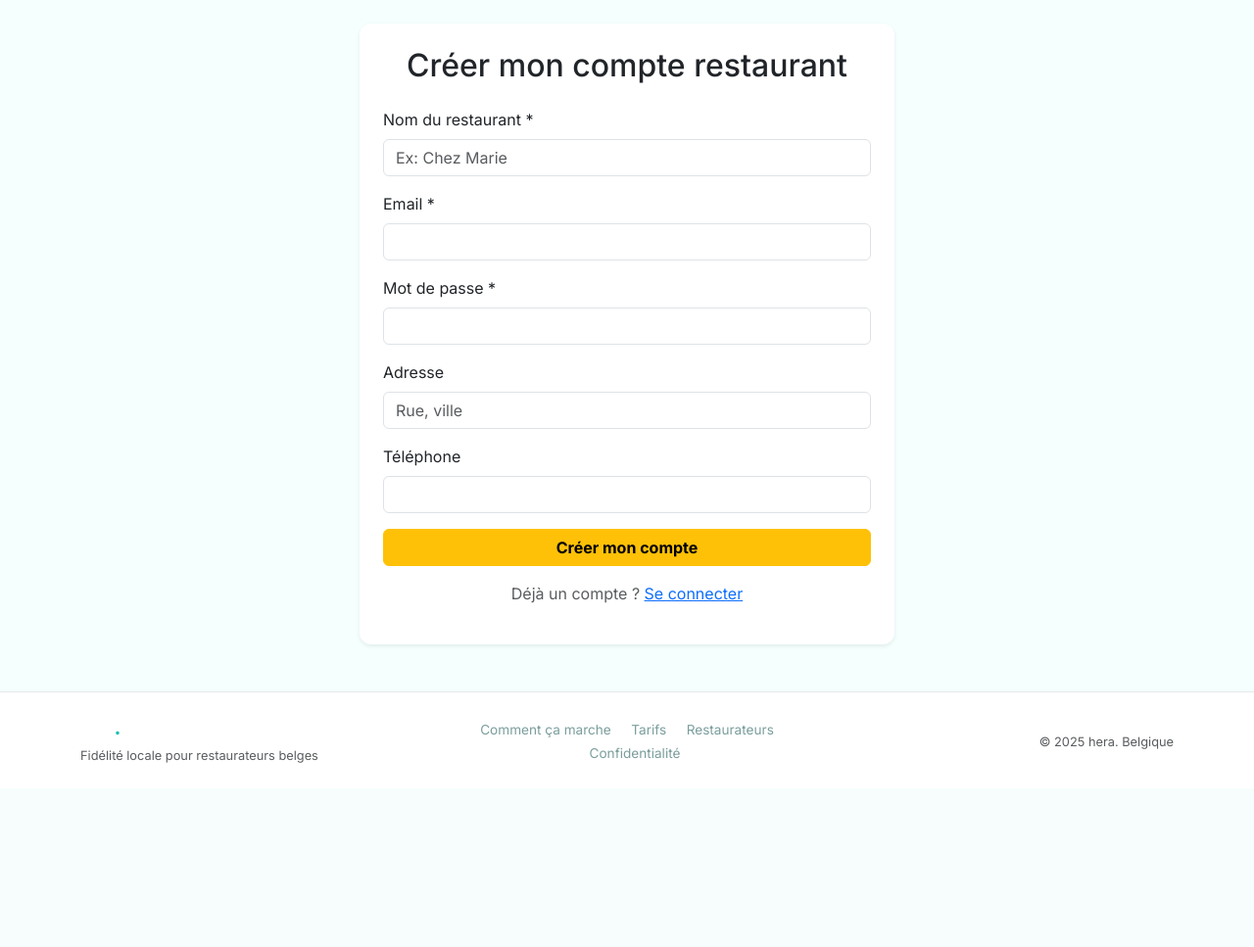
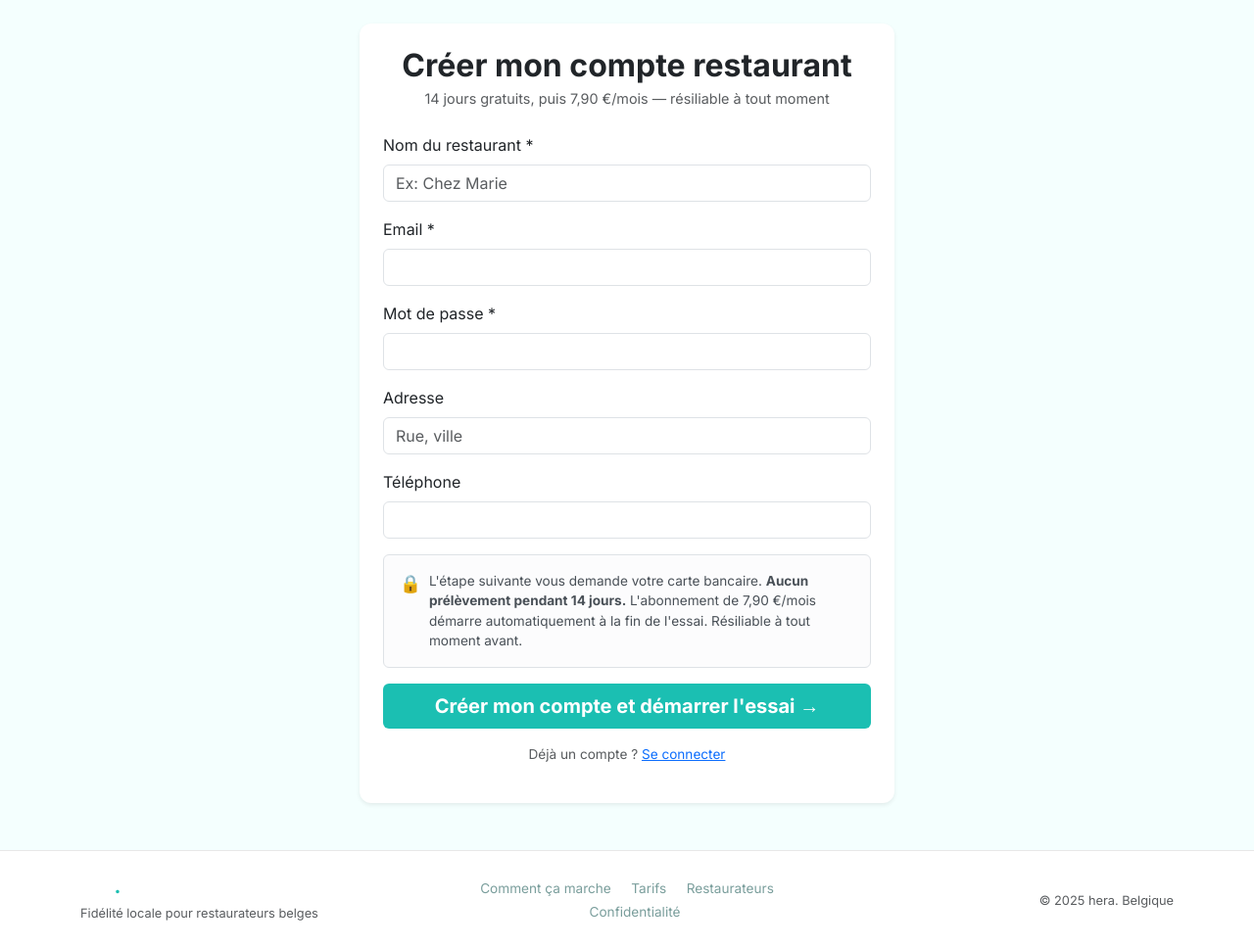
Before and after one commit to krs12k/Hera, a Flask app: page /inscription in a window 1280 px wide. Shown: the part 74-1041 px from the top of the page at 98% size. Before the commit the page ends 853 px from the top, so only its background shows below. Run offline with Flask 3, Linux system fonts and the light colour scheme; some libraries are stand-ins or nearby versions.

Commit message:
Inscription : carte requise des le depart, essai 14j puis debit auto
- register : redirige vers Stripe Checkout apres creation du compte
- checkout : ajoute trial_period_days=14 pour les nouveaux abonnes
- abonnement_success : message "essai demarre, pas de debit 14j"
- register.html : notice claire sur la carte et le fonctionnement
- tarifs/index/comment_ca_marche : retire "sans carte" et precise le debit auto

Co-Authored-By: Claude Sonnet 4.6 <noreply@anthropic.com>

```diff
--- a/app.py
+++ b/app.py
@@ -101,8 +101,8 @@ def register():
         db.session.add(resto)
         db.session.commit()
         login_user(resto)
-        flash('Compte créé avec succès !', 'success')
-        return redirect(url_for('dashboard'))
+        # Redirige vers Stripe pour saisir la carte (essai 14j puis 7,90€/mois)
+        return redirect(url_for('checkout'))
 
     return render_template('auth/register.html')
 
@@ -604,11 +604,17 @@ def checkout():
         current_user.stripe_customer_id = customer.id
         db.session.commit()
 
+        # Essai 14 jours si c'est la première fois (pas encore abonné)
+        subscription_data = {}
+        if current_user.subscription_status in ('trial', None) and not current_user.stripe_subscription_id:
+            subscription_data = {'trial_period_days': 14}
+
         checkout_session = stripe.checkout.Session.create(
             customer=customer.id,
             payment_method_types=['card'],
             line_items=[{'price': price_id, 'quantity': 1}],
             mode='subscription',
+            subscription_data=subscription_data,
             success_url=url_for('abonnement_success', _external=True) + '?session_id={CHECKOUT_SESSION_ID}',
             cancel_url=url_for('abonnement', _external=True),
         )
@@ -631,7 +637,7 @@ def abonnement_success():
             db.session.commit()
         except Exception:
             pass
-    flash('Abonnement activé ! Bienvenue sur hera Pro.', 'success')
+    flash('Essai démarré ! Votre carte ne sera débitée que dans 14 jours. Bienvenue sur hera. 🎉', 'success')
     return redirect(url_for('dashboard'))
 
 
--- a/templates/auth/register.html
+++ b/templates/auth/register.html
@@ -1,12 +1,22 @@
 {% extends 'base.html' %}
-{% block title %}Inscription — Hera{% endblock %}
+{% block title %}Inscription — hera.{% endblock %}
 
 {% block content %}
 <div class="row justify-content-center">
     <div class="col-md-6">
         <div class="card shadow-sm border-0">
             <div class="card-body p-4">
-                <h2 class="mb-4 text-center">Créer mon compte restaurant</h2>
+                <h2 class="mb-1 text-center fw-bold">Créer mon compte restaurant</h2>
+                <p class="text-center text-muted mb-4" style="font-size:0.9rem">
+                    14 jours gratuits, puis 7,90 €/mois — résiliable à tout moment
+                </p>
+
+                {% with messages = get_flashed_messages(with_categories=true) %}
+                    {% for category, message in messages %}
+                        <div class="alert alert-{{ category }}">{{ message }}</div>
+                    {% endfor %}
+                {% endwith %}
+
                 <form method="POST">
                     <input type="hidden" name="csrf_token" value="{{ csrf_token() }}">
                     <div class="mb-3">
@@ -29,9 +39,23 @@
                         <label class="form-label">Téléphone</label>
                         <input type="tel" name="phone" class="form-control">
                     </div>
-                    <button type="submit" class="btn btn-warning w-100 fw-bold">Créer mon compte</button>
+
+                    <!-- Notice carte -->
+                    <div class="alert alert-light border mb-3 d-flex gap-2 align-items-start" style="font-size:0.85rem">
+                        <span style="font-size:1.1rem">🔒</span>
+                        <span>
+                            L'étape suivante vous demande votre carte bancaire.
+                            <strong>Aucun prélèvement pendant 14 jours.</strong>
+                            L'abonnement de 7,90 €/mois démarre automatiquement à la fin de l'essai.
+                            Résiliable à tout moment avant.
+                        </span>
+                    </div>
+
+                    <button type="submit" class="btn hera-btn-gold btn-lg w-100 fw-bold">
+                        Créer mon compte et démarrer l'essai →
+                    </button>
                 </form>
-                <p class="text-center mt-3 text-muted">
+                <p class="text-center mt-3 text-muted" style="font-size:0.85rem">
                     Déjà un compte ? <a href="{{ url_for('login') }}">Se connecter</a>
                 </p>
             </div>
--- a/templates/comment_ca_marche.html
+++ b/templates/comment_ca_marche.html
@@ -197,7 +197,7 @@
 <!-- CTA -->
 <div class="text-center rounded-4 p-5 mb-4" style="background:linear-gradient(135deg,#1BBFB2,#13998E);color:#fff">
     <h2 class="fw-bold">Prêt à démarrer ?</h2>
-    <p class="mt-2 mb-4" style="opacity:0.9">14 jours d'essai gratuit · Sans carte bancaire</p>
+    <p class="mt-2 mb-4" style="opacity:0.9">14 jours gratuits · Carte requise · 0 € prélevé avant la fin d'essai</p>
     <a href="{{ url_for('register') }}" class="btn btn-light btn-lg px-5 fw-bold" style="color:var(--turquoise)">
         Créer mon compte gratuitement
     </a>
--- a/templates/index.html
+++ b/templates/index.html
@@ -21,7 +21,7 @@
         <a href="{{ url_for('register') }}" class="btn hera-btn-gold btn-lg px-5 fw-bold">Essayer gratuitement — 14 jours</a>
         <a href="{{ url_for('comment_ca_marche') }}" class="btn btn-outline-dark btn-lg px-4">Voir comment ça marche</a>
     </div>
-    <p class="text-muted mt-3" style="font-size:0.82rem">Aucune carte de crédit requise · Annulation à tout moment</p>
+    <p class="text-muted mt-3" style="font-size:0.82rem">🔒 Carte requise · 0 € pendant 14 jours · puis 7,90 €/mois · Résiliable à tout moment</p>
 </div>
 
 <!-- Chiffres -->
@@ -133,7 +133,7 @@
 <!-- CTA final -->
 <div class="text-center rounded-4 p-5 mb-4" style="background:linear-gradient(135deg,#1BBFB2,#13998E);color:#fff">
     <h2 class="fw-bold">Prêt à fidéliser vos clients ?</h2>
-    <p class="mt-2 mb-4" style="opacity:0.9">14 jours gratuits · Sans carte bancaire · Annulation libre</p>
+    <p class="mt-2 mb-4" style="opacity:0.9">14 jours gratuits · Carte requise · 0 € prélevé avant la fin d'essai · Résiliable</p>
     <a href="{{ url_for('register') }}" class="btn btn-light btn-lg px-5 fw-bold" style="color:var(--turquoise)">
         Créer mon compte gratuitement
     </a>
```
Also changed, not shown: templates/abonnement.html (+10 -12 lines), templates/tarifs.html (+7 -5 lines).
